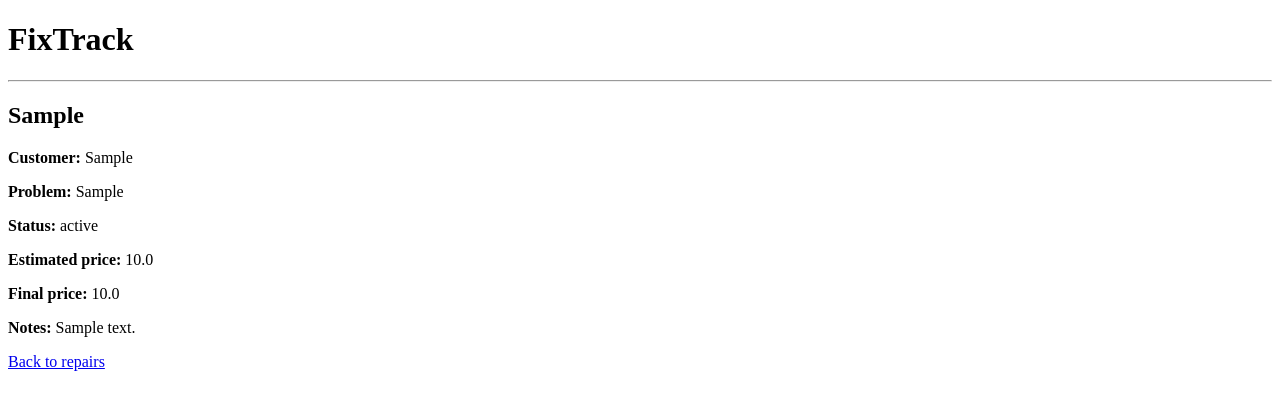
After one commit to JuanEscalada/Fixtrack, a Flask app: page /repairs/1 in a window 1280 px wide. The commit adds this page. Shown: the top 410 px of the page. Run offline with Flask 3, Linux system fonts and the light colour scheme; tables that the repository leaves empty hold one stand-in row (values such as "Sample post").

Commit message:
✨ Add repair detail view

```diff
--- a/app/routes.py
+++ b/app/routes.py
@@ -33,3 +33,12 @@ def new_repair():
         return redirect(url_for("main.index"))
 
     return render_template("repair_form.html")
+
+@main.route("/repairs/<int:repair_id>")
+def repair_detail(repair_id):
+    repair = Repair.query.get_or_404(repair_id)
+
+    return render_template(
+        "repair_detail.html",
+        repair=repair,
+    )
--- /dev/null
+++ b/app/templates/repair_detail.html
@@ -0,0 +1,44 @@
+
+{% extends "base.html" %}
+
+{% block content %}
+
+<h2>{{ repair.item }}</h2>
+
+<p>
+    <strong>Customer:</strong>
+    {{ repair.customer }}
+</p>
+
+<p>
+    <strong>Problem:</strong>
+    {{ repair.problem }}
+</p>
+
+<p>
+    <strong>Status:</strong>
+    {{ repair.status }}
+</p>
+
+<p>
+    <strong>Estimated price:</strong>
+    {{ repair.estimated_price }}
+</p>
+
+<p>
+    <strong>Final price:</strong>
+    {{ repair.final_price }}
+</p>
+
+<p>
+    <strong>Notes:</strong>
+    {{ repair.notes }}
+</p>
+
+<p>
+    <a href="{{ url_for('main.index') }}">
+        Back to repairs
+    </a>
+</p>
+
+{% endblock %}
```
Also changed, not shown: app/templates/repairs.html (+4 -5 lines).
